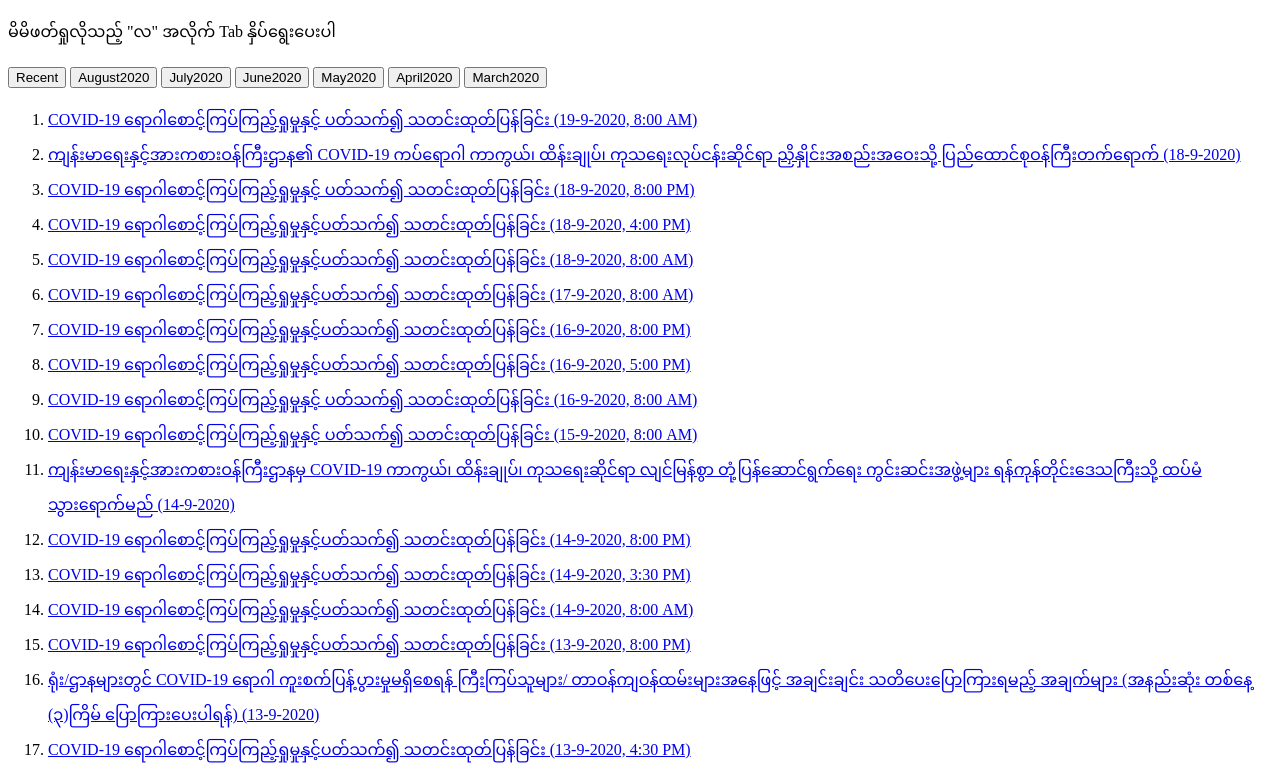
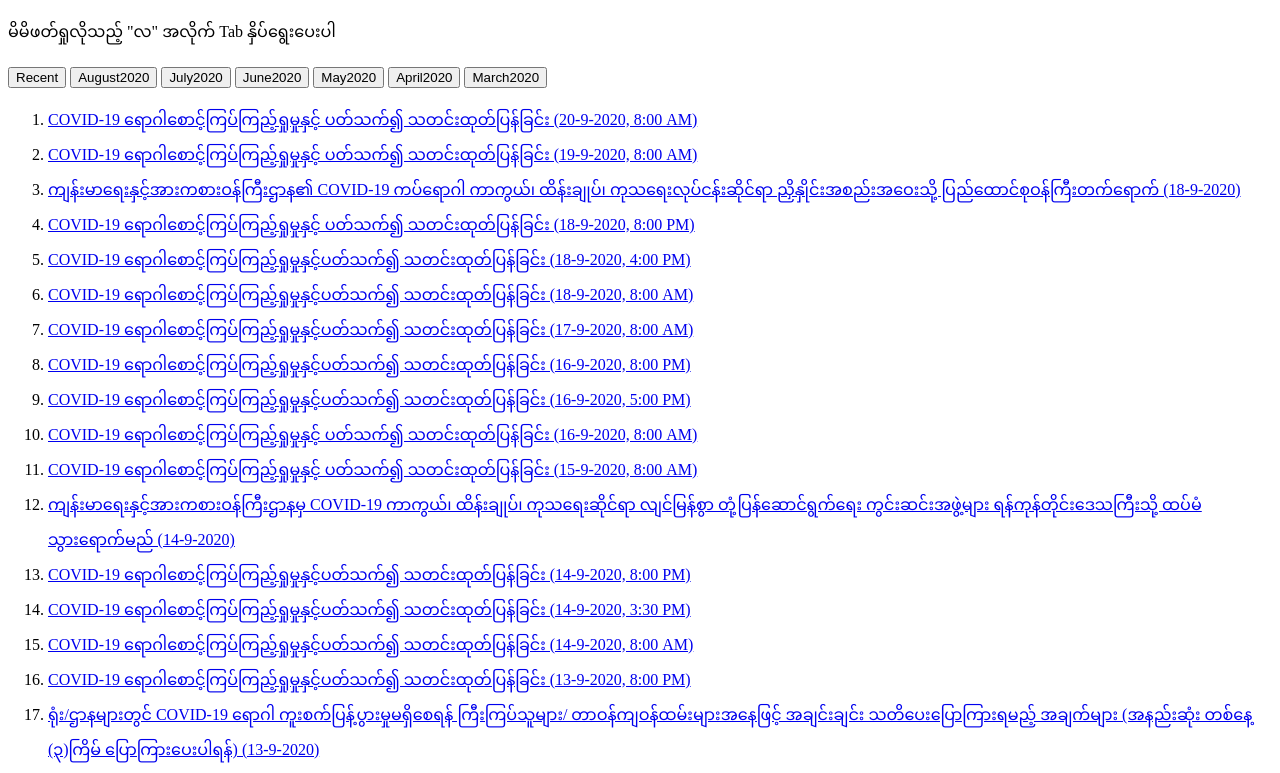
Before and after one commit to myokyawkyaw/covid19, a plain HTML site: page index.html in a window 1280 px wide. Shown: the top 773 px of the page. Drawn offline with Linux system fonts and the light colour scheme.

Commit message:
Update index.html
Add 20 Sept 2020 MOHS 8AM announcement

```diff
--- a/index.html
+++ b/index.html
@@ -59,6 +59,7 @@ tabcontent {
 <div id="Recent" class="tabcontent">
 
 <ol>
+<li> <a target="_blank" href="https://www.mohs.gov.mm/page/12454">COVID-19 ရောဂါစောင့်ကြပ်ကြည့်ရှုမှုနှင့် ပတ်သက်၍ သတင်းထုတ်ပြန်ခြင်း (20-9-2020, 8:00 AM)</a> </li>
 <li> <a target="_blank" href="https://mohs.gov.mm/page/12438">COVID-19 ရောဂါစောင့်ကြပ်ကြည့်ရှုမှုနှင့် ပတ်သက်၍ သတင်းထုတ်ပြန်ခြင်း (19-9-2020, 8:00 AM)</a> </li>
 <li> <a target="_blank" href="https://www.mohs.gov.mm/page/12435">ကျန်းမာရေးနှင့်အားကစားဝန်ကြီးဌာန၏ COVID-19 ကပ်ရောဂါ ကာကွယ်၊ ထိန်းချုပ်၊ ကုသရေးလုပ်ငန်းဆိုင်ရာ ညှိနှိုင်းအစည်းအဝေးသို့ ပြည်ထောင်စုဝန်ကြီးတက်ရောက် (18-9-2020)</a> </li>
 <li> <a target="_blank" href="https://mohs.gov.mm/page/12433">COVID-19 ရောဂါစောင့်ကြပ်ကြည့်ရှုမှုနှင့် ပတ်သက်၍ သတင်းထုတ်ပြန်ခြင်း (18-9-2020, 8:00 PM)</a> </li>
```
